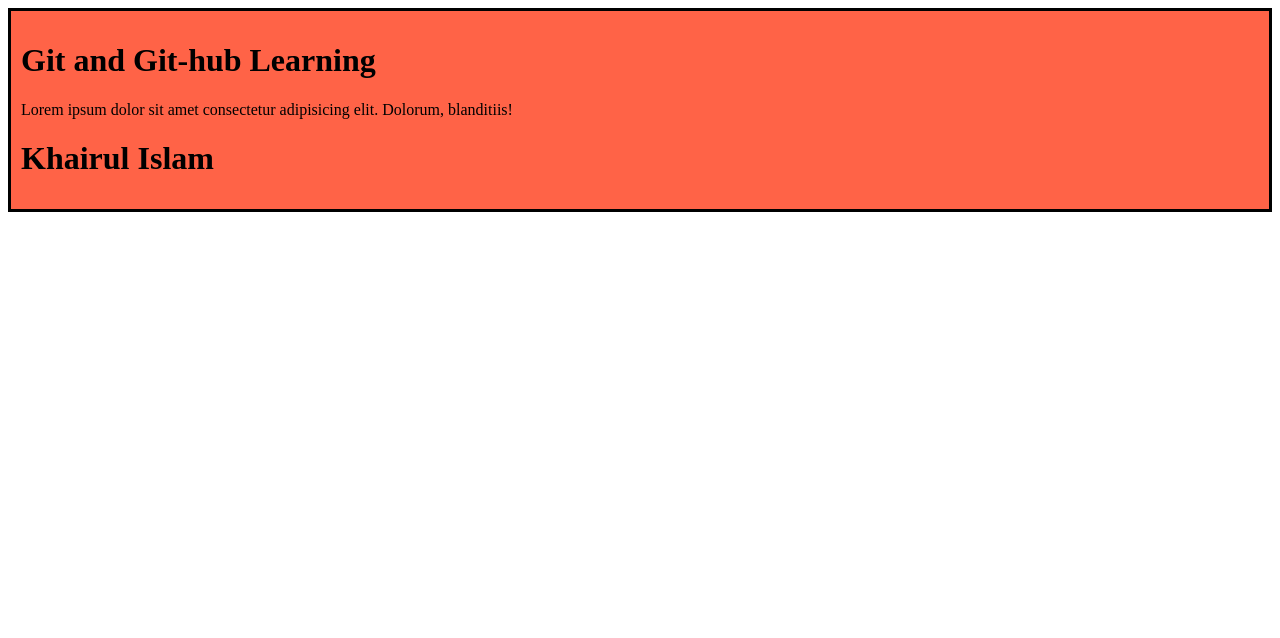
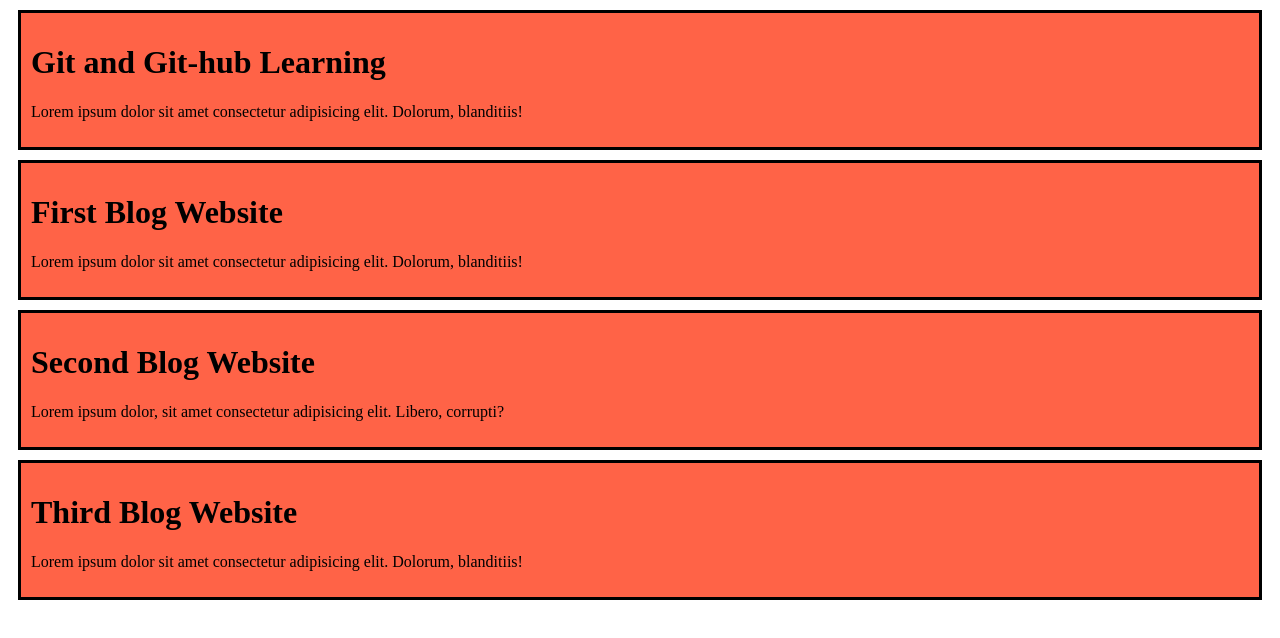
Before and after one commit to khairul1611/my-second-github-repo, a plain HTML site: page index.html in a window 1280 px wide. Drawn offline with Linux system fonts and the light colour scheme.

Commit message:
added seond blog

```diff
--- a/index.html
+++ b/index.html
@@ -10,7 +10,19 @@
     <div>
         <h1>Git and Git-hub Learning</h1>
         <p>Lorem ipsum dolor sit amet consectetur adipisicing elit. Dolorum, blanditiis!</p>
-        <h1>Khairul Islam</h1>
+    </div>
+
+    <div>
+        <h1>First Blog Website</h1>
+        <p>Lorem ipsum dolor sit amet consectetur adipisicing elit. Dolorum, blanditiis!</p>
+    </div>
+    <div>
+        <h1>Second Blog Website</h1>
+        <p>Lorem ipsum dolor, sit amet consectetur adipisicing elit. Libero, corrupti?</p>
+    </div>
+    <div>
+        <h1>Third Blog Website</h1>
+        <p>Lorem ipsum dolor sit amet consectetur adipisicing elit. Dolorum, blanditiis!</p>
     </div>
 
 </body>
--- a/style/blog.css
+++ b/style/blog.css
@@ -1,5 +1,6 @@
 div {
     background-color: tomato;
     padding: 10px;
+    margin: 10px;
     border: 3px solid black;
 }
```
